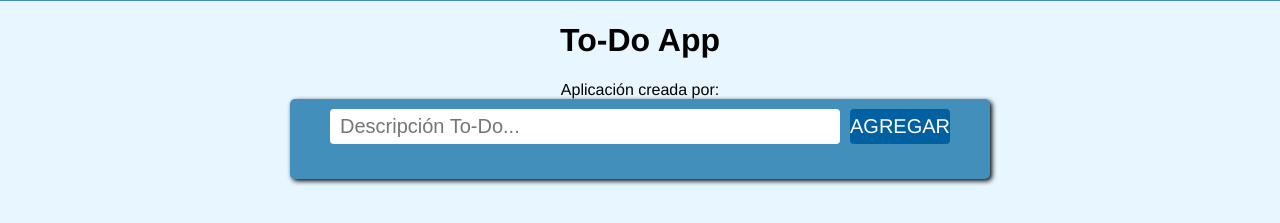
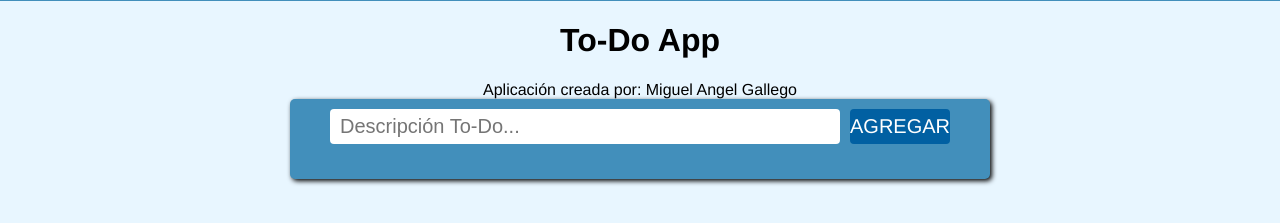
Before and after one commit to Multichiki22/FT-M2-master, an Eleventy site: page 01-DOM/homework/index.html in a window 1280 px wide. Shown: the part 55-278 px from the top of the page. Built offline with nearby package versions, Linux system fonts and the light colour scheme; Eleventy itself is replaced by a stand-in of ours; files that its build step writes are made by us from their sources.

Commit message:
added name in div id: createdBy

```diff
--- a/01-DOM/homework/DOMhomework.js
+++ b/01-DOM/homework/DOMhomework.js
@@ -1,11 +1,14 @@
 // Crear un array vacío llamado 'toDoItems'
 // Tu codigo acá:
-
+let toDoItems = []
 
 // En la página 'index.html' hay un elemento span cuyo texto es 'Aplicación creada por:'.
 // Usando querySelector seleccionar dicho span por su id ('createdBy') y luego usando innerHTML
 // agregar tu nombre al final del texto actual. Ej: 'Aplicación creada por Franco'
 // Tu código acá:
+let creado_por = document.querySelector("#createdBy")
+creado_por.innerHTML = creado_por.innerHTML + " Miguel Angel Gallego"
+
 
 
 
```
